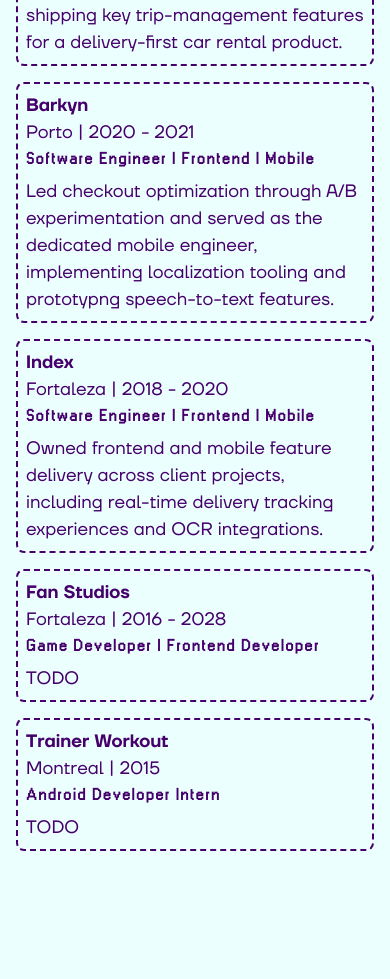
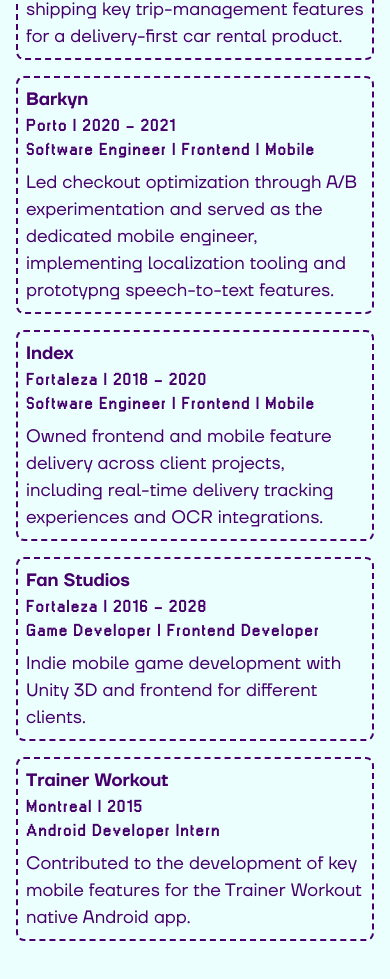
Before and after one commit to yuripinage/yuri-dev, a Next.js app: page / in a window 390 px wide. Shown: the part 885-1864 px from the top of the page. Before the commit the page ends 1800 px from the top, so only its background shows below. Built offline with nearby package versions, Linux system fonts and the light colour scheme.

Commit message:
update exp

```diff
--- a/src/app/components/Experience.tsx
+++ b/src/app/components/Experience.tsx
@@ -38,13 +38,15 @@ const EXPERIENCES = [
 		company: 'Fan Studios',
 		timeAndPlace: 'Fortaleza | 2016 - 2028',
 		role: 'Game Developer | Frontend Developer',
-		description: 'TODO',
+		description:
+			'Indie mobile game development with Unity 3D and frontend for different clients.',
 	},
 	{
 		company: 'Trainer Workout',
 		timeAndPlace: 'Montreal | 2015',
 		role: 'Android Developer Intern',
-		description: 'TODO',
+		description:
+			'Contributed to the development of key mobile features for the Trainer Workout native Android app.',
 	},
 ];
 
@@ -77,8 +79,9 @@ function ExperienceItem({
 				<h2>
 					<a>{company}</a>
 				</h2>
-				<p>{timeAndPlace}</p>
+				<p className="hidden md:flex">{timeAndPlace}</p>
 			</div>
+			<span className="md:hidden">{timeAndPlace}</span>
 			<span className="mb-1 md:mb-0">{role}</span>
 			<p>{description}</p>
 		</div>
```
